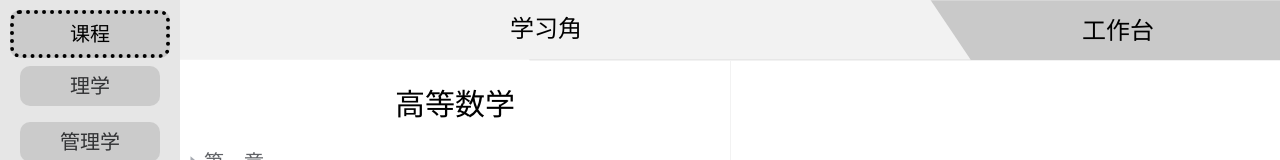
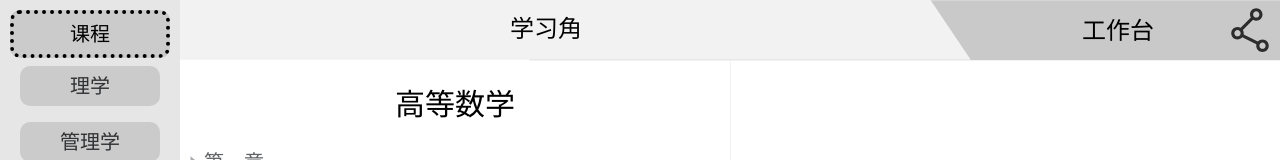
Before and after one commit to 1538520381/Beego_Vue, a Vue app: page /learningCornerChat in a window 1280 px wide. Shown: the top 160 px of the page. Built offline with nearby package versions, Linux system fonts and the light colour scheme; what @kangc/v-md-editor would draw is missing.

Commit message:
分享按钮

```diff
--- a/package.json
+++ b/package.json
@@ -11,6 +11,7 @@
     "@kangc/v-md-editor": "^2.3.18",
     "@microsoft/fetch-event-source": "^2.0.1",
     "axios": "^1.7.7",
+    "clipboard": "^2.0.11",
     "core-js": "^3.8.3",
     "element-plus": "^2.8.4",
     "svg-sprite-loader": "^6.0.11",
--- a/src/views/learningCornerChat/index.vue
+++ b/src/views/learningCornerChat/index.vue
@@ -27,6 +27,7 @@
         <div class="pattern1 pattern1active">
           学习角
         </div>
+        <svg-icon class="shareIcon" icon-class="share" @click="share"></svg-icon>
       </div>
       <div class="studyContainer">
         <el-scrollbar class="catalogueContainer">
@@ -116,6 +117,11 @@ export default {
     }
   },
   methods: {
+    share() {
+      navigator.clipboard.writeText("假装这里有分享链接")
+      this.$message.success("分享链接已复制到剪切板")
+    },
+
     closeBookMenu() {
       this.bookMenuShow = false
     },
@@ -352,6 +358,18 @@ export default {
   z-index: -2;
 }
 
+#learningCornerChat .mainContainer .patterns .shareIcon {
+  position: absolute;
+
+  top: 5px;
+  right: 5px;
+
+  width: 50px;
+  height: 50px;
+
+  cursor: pointer;
+}
+
 #learningCornerChat .mainContainer .studyContainer {
   width: 100%;
   height: calc(100% - 64px);
--- a/src/views/workbench/index.vue
+++ b/src/views/workbench/index.vue
@@ -47,6 +47,7 @@
         <div class="pattern2 pattern2active">
           工作台
         </div>
+        <svg-icon class="shareIcon" icon-class="share" @click="share"></svg-icon>
       </div>
 
       <el-scrollbar class="chatArea" ref="chatArea" label="chatArea" id="chatArea">
@@ -75,7 +76,14 @@
       </el-scrollbar>
 
       <div class="inputArea">
-        <el-button class="fileUploadButton" :icon="Folder" circle></el-button>
+        <el-upload
+            class="upload-demo"
+            action="/api/file/uploadPicture"
+            :show-file-list="false"
+            :on-success="fileUpload"
+        >
+          <el-button class="fileUploadButton" :icon="Folder" circle></el-button>
+        </el-upload>
         <el-input
             class="chatInput"
             v-model="chatInput"
@@ -85,7 +93,7 @@
             resize="none"
             placeholder="开始创作你的提示词吧"
         />
-        <el-button class="sendButton" @click="chat">
+        <el-button class="sendButton" @click="chat(null)">
           <svg-icon class="sendButtonIcon" icon-class="send"></svg-icon>
         </el-button>
       </div>
@@ -134,8 +142,6 @@ export default {
 
       robotActive: 0,
       sessionActive: 0,
-
-      fff: false,
 
       initFlag: false,
     }
@@ -292,7 +298,7 @@ export default {
         this.$message.error('系统异常，请联系管理员')
       })
     },
-    chat() {
+    chat(fileUrl) {
       if (!this.answeringFlag) {
         this.answeringFlag = true
         this.answeringMessage = ""
@@ -317,13 +323,13 @@ export default {
         body: JSON.stringify({
           bot_id: this.robots[this.robotActive].id,
           session_id: this.sessions[this.sessionActive].id,
-          content: this.chatInput,
+          content: isEmpty(fileUrl) ? this.chatInput : "请描述下该文件",
+          file_url: fileUrl
         }),
         signal: ctrl.signal,
         onmessage: (message) => {
           if (message.event === 'conversation') {
-            console.log(message.data)
-            console.log(message.data.length)
+            console.log(new Date().getMilliseconds())
             this.answeringMessage += isEmpty(message.data) ? '\n\n' : message.data
             this.$nextTick(() => {
               this.scrollToBottom()
@@ -349,6 +355,18 @@ export default {
       });
 
       this.chatInput = ""
+    },
+
+    fileUpload(res, file, fileList) {
+      console.log(res)
+      console.log(file)
+      console.log(fileList)
+      this.chat(res.data['min_io_url'])
+    },
+
+    share() {
+      navigator.clipboard.writeText("假装这里有分享链接")
+      this.$message.success("分享链接已复制到剪切板")
     },
 
     closeSessionMenu() {
@@ -516,10 +534,12 @@ export default {
 }
 
 #workbench .sessionMenu .user {
-  margin: 30px 0 30px 0;
+  margin: 30px 0 30px 30px;
 
   width: 100%;
   height: 60px;
+
+  text-align: left;
 }
 
 #workbench .sessionMenu .user .userAvatar {
@@ -663,6 +683,18 @@ export default {
 
 #workbench .mainContainer .patterns .pattern2active:before {
   z-index: -1;
+}
+
+#workbench .mainContainer .patterns .shareIcon {
+  position: absolute;
+
+  top: 5px;
+  right: 5px;
+
+  width: 50px;
+  height: 50px;
+
+  cursor: pointer;
 }
 
 #workbench .mainContainer .chatArea {
```
Also changed, not shown: src/assets/icons/svgs/share.svg (added), 1 other file (tests, documents, lock files or other folders).
